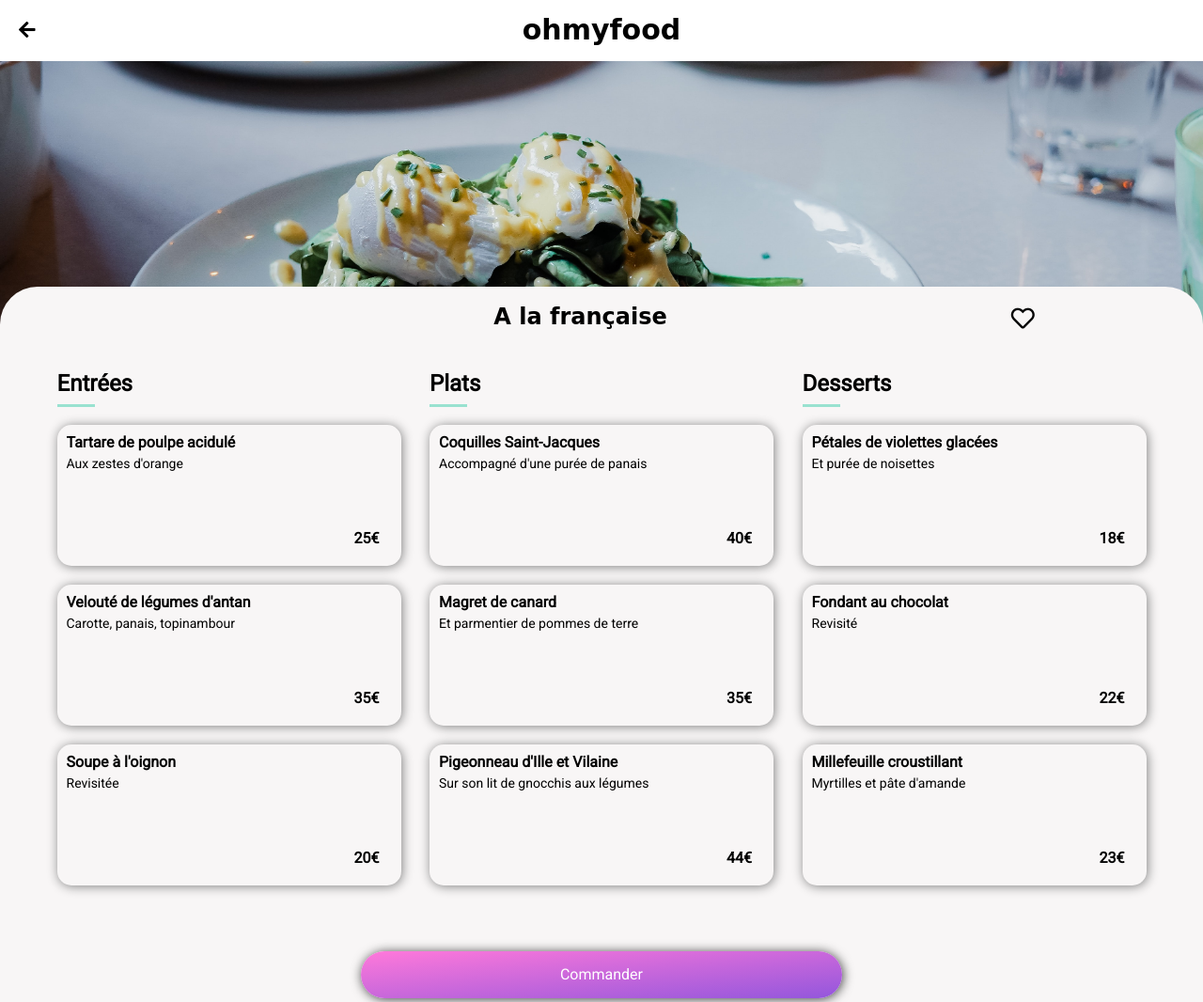
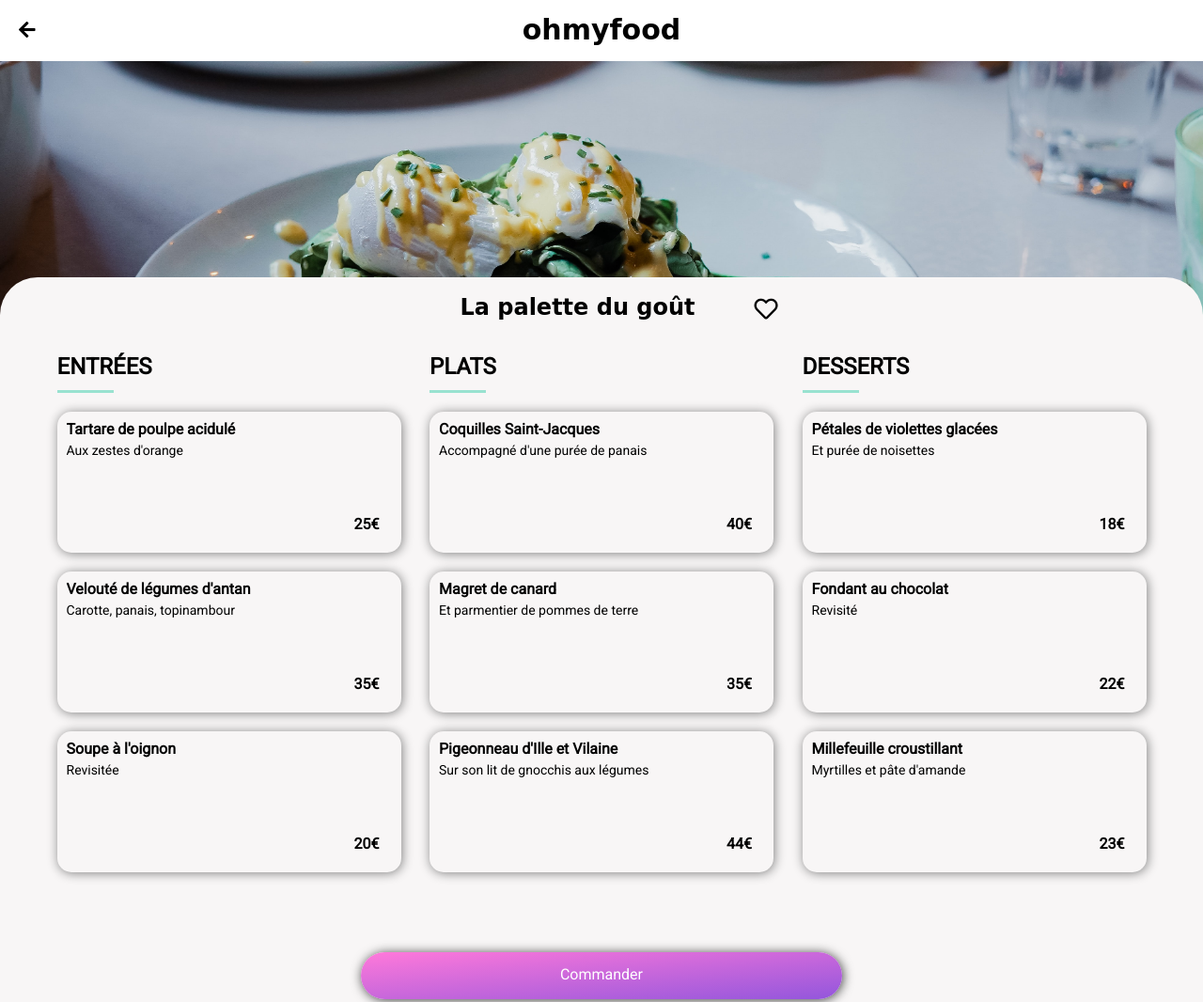
Before and after one commit to h3tan/HerveThi_3_13012021, a website: page menu3.html in a window 1280 px wide. Shown: the top 1066 px of the page at 94% size. Drawn offline with Linux system fonts and the light colour scheme; a web font is replaced by a local one.

Commit message:
Réorganisation du html et modification du CSS

```diff
--- a/SASS/base/_base.scss
+++ b/SASS/base/_base.scss
@@ -8,6 +8,4 @@
 
 body {
   @include police-texte;
-  width: 100%;
-  margin: auto;
 }
--- a/SASS/components/_buttons.scss
+++ b/SASS/components/_buttons.scss
@@ -21,6 +21,7 @@
   }
   &--order {
     width: 40%;
+    margin-top: 15px;
     border: transparent;
     color: $color-police-standard;
     cursor: pointer;
--- a/SASS/pages/_menuselection.scss
+++ b/SASS/pages/_menuselection.scss
@@ -1,51 +1,13 @@
 #restaurant_img {
-  position: relative;
+  position: static;
   height: 300px;
   overflow: hidden;
   img {
     width: 100%;
     height: 100%;
     object-fit: cover;
-  }
-}
-
-#restaurant_title {
-  position: absolute;
-  @include police-logo;
-  display: flex;
-  justify-content: space-between;
-  align-items: center;
-  width: 100%;
-  margin-top: -60px;
-  padding-left: 20px;
-  padding-right: 40px;
-  border-radius: 40px 40px 0 0;
-  background-color: $color-background-light;
-  @include tablet-screen {
-    justify-content: center;
-  }
-  &__like {
-    position: relative;
-    font-size: 30px;
-    @include tablet-screen {
-      left: 30%;
-    }
-    i {
-      font-size: 25px;
-      color: black;
-    }
-    i:nth-child(2) {
-      position: absolute;
-      left: 0;
-      bottom: 6px;
-      font-weight: bold;
-      transform: scale(0);
-      transition: all 500ms;
-    }
-    &:hover > i:nth-child(2) {
-      color: $color-primary;
-      transform: scale(0.84);
-    }
+    overflow: hidden;
+    z-index: 1;
   }
 }
 
@@ -55,15 +17,15 @@
 }
 
 #menu_choice {
+  position: relative;
   display: flex;
   flex-direction: column;
-  padding-top: 10px;
-  & > h2 {
-    font-size: 0;
-    width: 100%;
-  }
+  border-radius: 40px 40px 0 0;
+  margin-top: -70px;
+  background-color: $color-background-light;
   @include tablet-screen {
     padding: 30px;
+    padding-top: 0;
   }
   @include desktop-screen {
     flex-direction: row;
@@ -72,12 +34,48 @@
   }
 }
 
+#restaurant_title {
+  @include police-logo;
+  display: flex;
+  justify-content: space-between;
+  align-items: center;
+  padding-left: 24px;
+  padding-right: 50px;
+  margin-bottom: 15px;
+  @include tablet-screen {
+    width: 100%;
+    justify-content: center;
+  }
+  &__like {
+    position: relative;
+    font-size: 30px;
+    @include tablet-screen {
+      left: 63px;
+    }
+    i {
+      font-size: 25px;
+      color: black;
+    }
+    i:nth-child(2) {
+      position: absolute;
+      left: 0;
+      bottom: 5px;
+      font-weight: bold;
+      transform: scale(0);
+      transition: all 500ms;
+    }
+    &:hover > i:nth-child(2) {
+      color: $color-primary;
+      transform: scale(0.85);
+    }
+  }
+}
+
 .element_menu {
   position: relative;
   @include center;
   flex-wrap: wrap;
   margin-bottom: 20px;
-  background-color: $color-background-light;
   opacity: 0;
   @include tablet-screen {
     justify-content: space-between;
@@ -91,24 +89,20 @@
   h2 {
     width: 90%;
     margin-top: 0;
-    margin-bottom: 30px;
+    margin-bottom: 20px;
     @include tablet-screen {
       width: 100%;
-      margin-bottom: 30px;
     }
     @include desktop-screen {
       margin-left: 0;
     }
   }
-  &__line {
-    position: absolute;
+  h2::after {
+    content : "";
+    display: block;
+    width: 60px;
+    height: 3px;
+    margin-top: 10px;
     background-color: $color-tertiary;
-    width: 40px;
-    height: 3px;
-    top: 35px;
-    left: 20px;
-    @include tablet-screen {
-      left: 0;
-    }
   }
 }
--- a/menu3.html
+++ b/menu3.html
@@ -28,26 +28,23 @@
       </div>
     </header>
     <main>
-      <article id="card_restaurant">
       <div id="restaurant_img">
         <img
           src="images/restaurants/toa-heftiba-DQKerTsQwi0-unsplash.jpg"
           alt="A la française"
         />
       </div>
+      <form method="post" action="#" class="form_menu">
+        <section id="menu_choice">
           <div id="restaurant_title">
-          <h2>A la française</h2>
+            <h2>La palette du goût</h2>
             <div id="restaurant_title__like">
               <i class="far fa-heart"></i>
               <i class="far fa-heart"></i>
             </div>
           </div>
-      </article>
-      <form method="post" action="#" class="form_menu">
-        <section id="menu_choice">
-          <h2>Menus</h2>
           <article class="element_menu">
-            <h2>Entrées</h2>
+            <h2>ENTR&EacuteES</h2>
             <span class="element_menu__line"></span>
             <div class="cards_menu">
               <div class="cards_menu__detail">
@@ -89,7 +86,7 @@
             </div>
           </article>
           <article class="element_menu">
-            <h2>Plats</h2>
+            <h2>PLATS</h2>
             <span class="element_menu__line"></span>
             <div class="cards_menu">
               <div class="cards_menu__detail">
@@ -129,7 +126,7 @@
             </div>
           </article>
           <article class="element_menu">
-            <h2>Desserts</h2>
+            <h2>DESSERTS</h2>
             <span class="element_menu__line"></span>
             <div class="cards_menu">
               <div class="cards_menu__detail">
@@ -187,7 +184,7 @@
             <a href="#">Devenir partenaire</a>
           </li>
           <li><a href="#">Mentions légales</a></li>
-          <li><a href="#">Contact</a></li>
+          <li><a href="mailto:contact@ohmyfood.com">Contact</a></li>
         </ul>
       </nav>
     </footer>
```
Also changed, not shown: index.html (+1 -1 lines), menu1.html (+9 -12 lines), menu2.html (+7 -10 lines), menu4.html (+7 -10 lines), CSS/style.css, 1 other file. Lines whose indentation alone changed are shown as unchanged.
